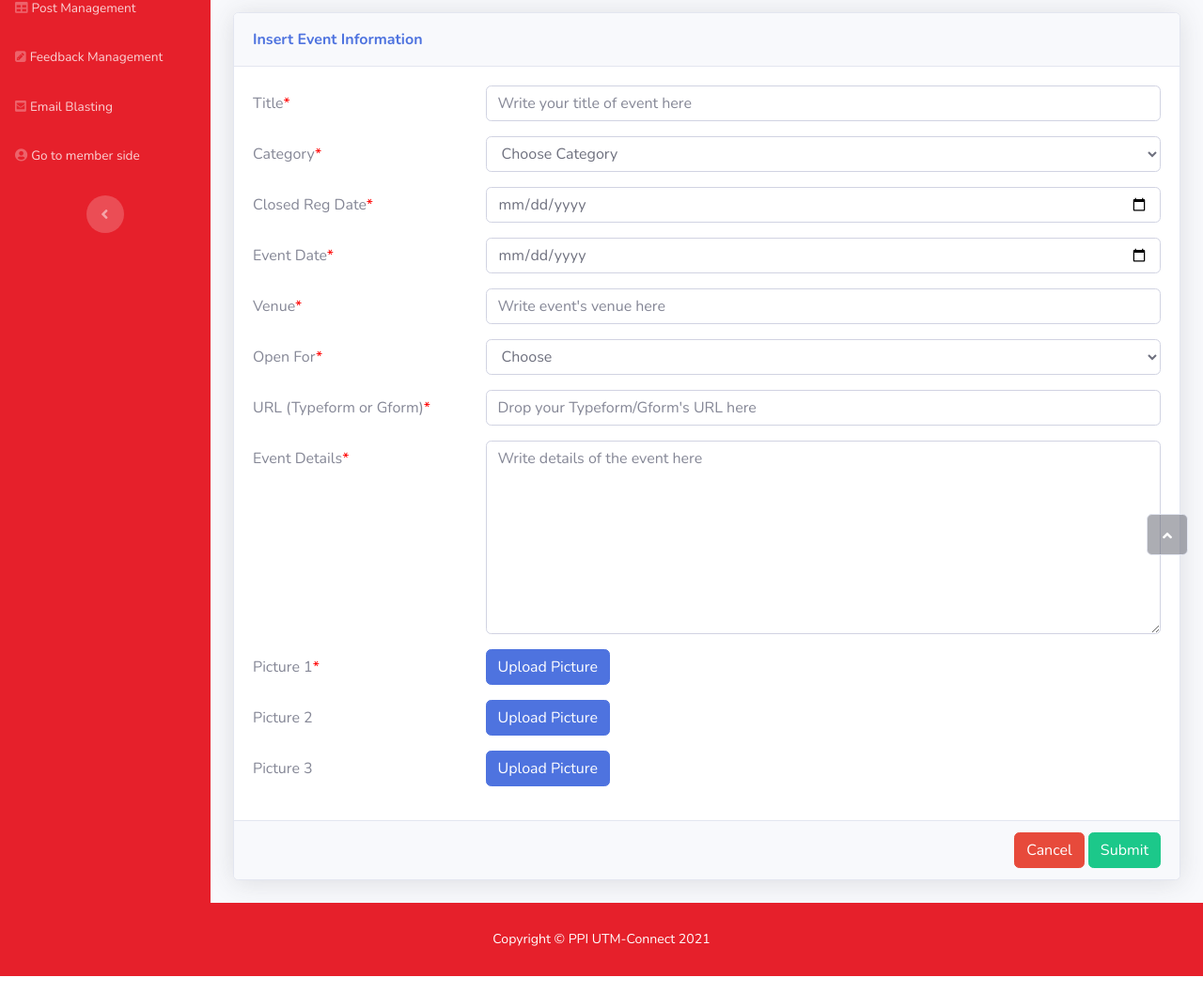
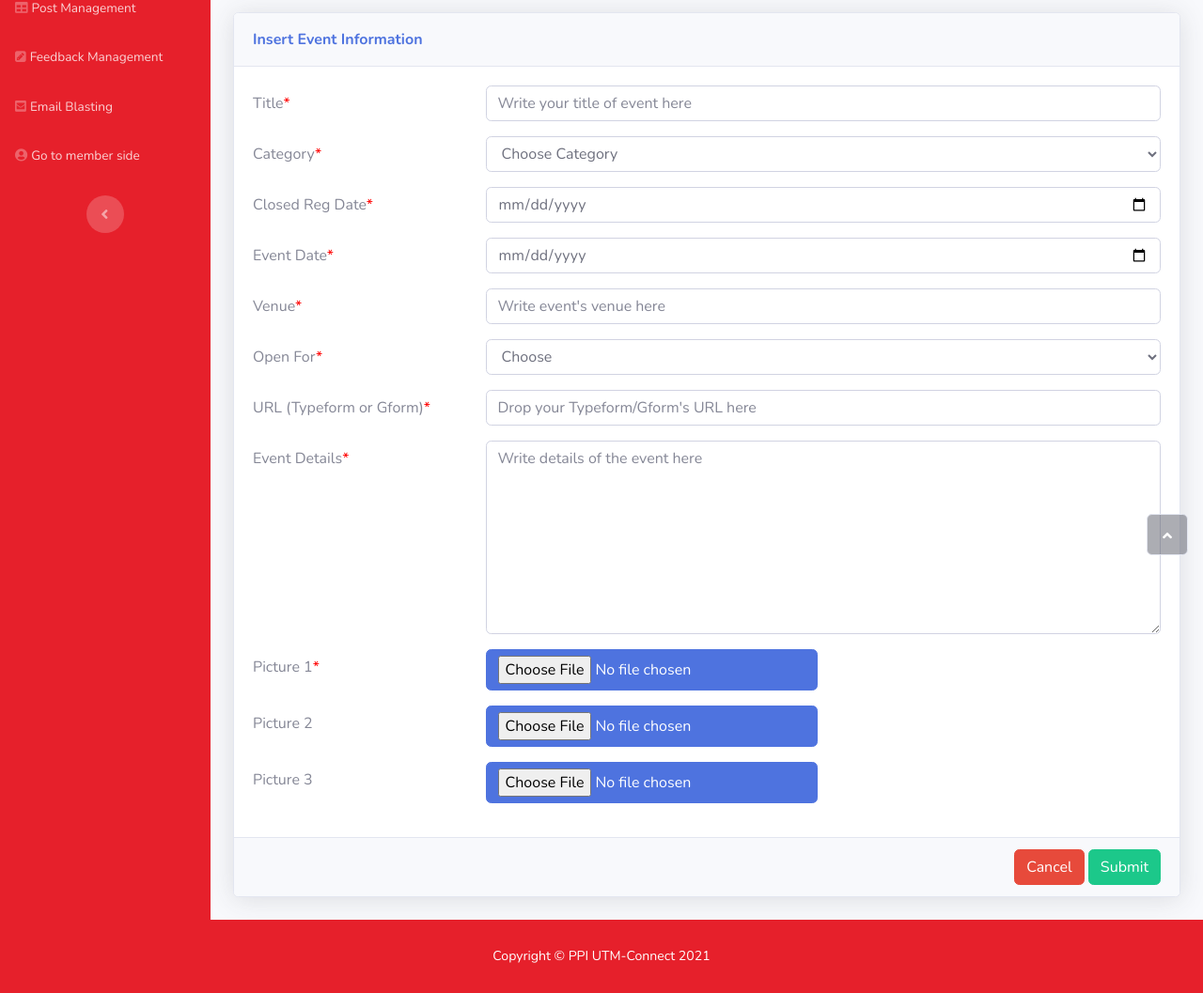
Before and after one commit to Barongobber/Web_Technology, a PHP site: page /Web_Technology/utm_connect.php?cms=content_management&act=event in a window 1280 px wide. Shown: the part 193-1250 px from the top of the page at 94% size. Run offline with PHP 8.4, Linux system fonts and the light colour scheme; some libraries are stand-ins or nearby versions.

Commit message:
Add photos

```diff
--- a/views/post/add_post.php
+++ b/views/post/add_post.php
@@ -78,19 +78,19 @@
                         <div class="form-group row">
                             <label class="col-sm-3 col-form-label">Picture 1<span style="color: red;">*</span></label>
                             <div class="col-sm-9">
-                                <input type="submit" id="pic1" class="btn btn-primary" value="Upload Picture" name="">
+                                <input type="file" id="pic1" class="btn btn-primary" value="Upload Picture" name="" required>
                             </div>
                         </div>
                         <div class="form-group row">
                             <label for="contact-province" class="col-sm-3 col-form-label">Picture 2</label>
                             <div class="col-sm-9">
-                                <input type="submit" id="pic2" class="btn btn-primary" value="Upload Picture" name="">
+                                <input type="file" id="pic2" class="btn btn-primary" value="Upload Picture" name="">
                             </div>
                         </div>
                         <div class="form-group row">
                             <label for="contact-city" class="col-sm-3 col-form-label">Picture 3</label>
                             <div class="col-sm-9">
-                                <input type="submit" id="pic3" class="btn btn-primary" value="Upload Picture" name="">
+                                <input type="file" id="pic3" class="btn btn-primary" value="Upload Picture" name="">
                             </div>
                         </div>
                     </div>
@@ -110,7 +110,6 @@
     $('#submit').click(() => {
         event.preventDefault();
 
-        // alert("coba");
         let title = $('#title').val();
         let category = $('#category').val();
         let closedDate = $('#closedDate').val();
@@ -119,12 +118,13 @@
         let openFor = $('#openFor').val();
         let formUrl = $('#formUrl').val();
         let eventDetails = $('#eventDetails').val();
-        let pic1 = 'e3pic1.png';
-        let pic2 = $('#pic2').val();
-        let pic3 = $('#pic3').val();
-        // let posted_on = date("Y-m-d");
+        let pic1 = $('#pic1')[0].files[0];
+        let pic2 = $('#pic2')[0].files[0];
+        let pic3 = $('#pic3')[0].files[0];
 
-        if(confirm("Are you sure all data is correct?")){
+        // alert(typeof pic1['name']);
+
+        if (confirm("Are you sure all data is correct?")) {
             $.ajax({
                 type: "POST",
                 contentType: "application/json",
@@ -144,14 +144,16 @@
                 }),
                 success: (resp) => {
                     // console.log(resp);
-                    // alert(resp);
+                    alert(resp);
                     window.location.href = '../../Web_Technology/utm_connect.php?cms=content_management';
+                    // window.location.href = './../Web_Technology/assets/php/event/insert_event.php';
                 }
             })
         } else {
             alert("Input failed!");
             window.location.href = '../../Web_Technology/utm_connect.php?cms=content_management&act=event';
         }
+
         // alert(eventDate+ " " + closedDate);
     });
 </script>
```
Also changed, not shown: assets/php/event/insert_event.php (+6 -6 lines).
